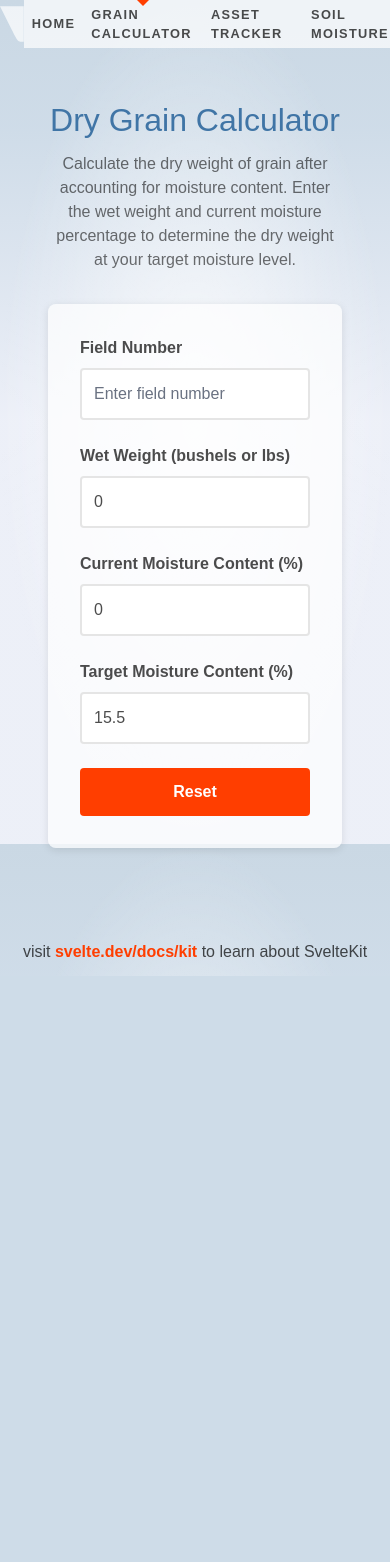
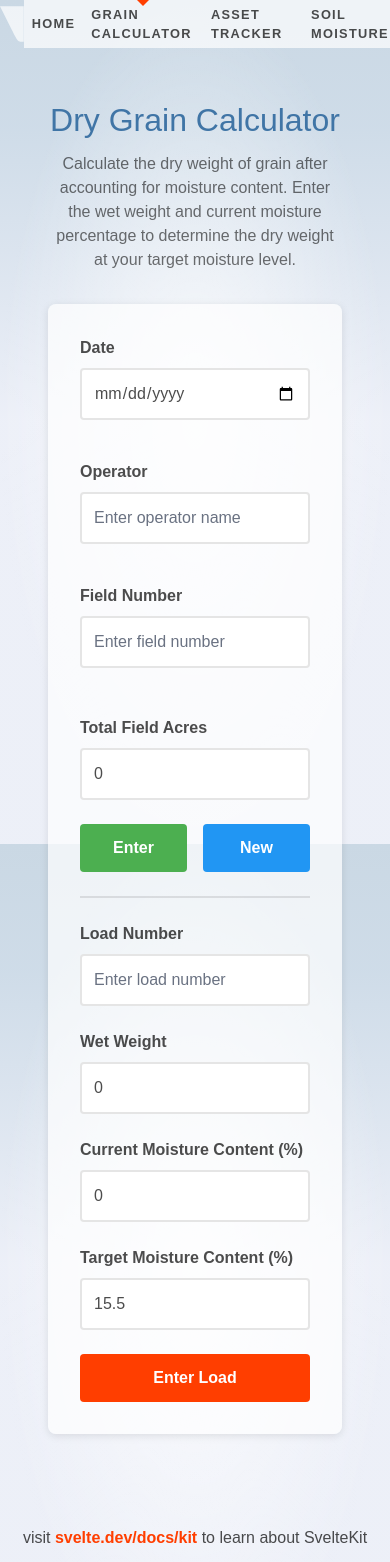
Before and after one commit to heidemanndesigns/GrainCalculator1, a SvelteKit app in the folder graincalculator/: page /grain-calculator in a window 390 px wide. Shown: the top 1562 px of the page. Before the commit the page ends 976 px from the top, so only its background shows below. Built offline with nearby package versions, Linux system fonts and the light colour scheme.

Commit message:
Enhance grain calculator interface by adding a top section for load entry, including fields for date, operator, and total field acres. Implement functionality to lock/unlock the top section and reset form inputs. Update styles for improved layout and responsiveness.

```diff
--- a/graincalculator/src/routes/grain-calculator/+page.svelte
+++ b/graincalculator/src/routes/grain-calculator/+page.svelte
@@ -1,5 +1,10 @@
 <script>
+	let isTopSectionLocked = $state(false);
+	let loadNumber = $state('');
+	let date = $state('');
 	let fieldNumber = $state('');
+	let operator = $state('');
+	let totalFieldAcres = $state(0);
 	let wetWeight = $state(0);
 	let moistureContent = $state(0);
 	let targetMoisture = $state(15.5); // Standard target moisture for corn
@@ -25,8 +30,22 @@
 		}
 	});
 
-	function reset() {
+	function enterTopSection() {
+		isTopSectionLocked = true;
+	}
+
+	function newTopSection() {
+		isTopSectionLocked = false;
+		date = '';
 		fieldNumber = '';
+		operator = '';
+		totalFieldAcres = 0;
+	}
+
+	function enterLoad() {
+		// TODO: Save/process the load data here
+		// For now, reset the form after entering the load
+		loadNumber = '';
 		wetWeight = 0;
 		moistureContent = 0;
 		targetMoisture = 15.5;
@@ -46,18 +65,74 @@
 	</p>
 
 	<div class="form-container">
+		<div class="top-section" class:locked={isTopSectionLocked}>
+			<div class="input-row">
+				<div class="input-group">
+					<label for="date">Date</label>
+					<input
+						id="date"
+						type="date"
+						bind:value={date}
+						disabled={isTopSectionLocked}
+					/>
+				</div>
+
+				<div class="input-group">
+					<label for="operator">Operator</label>
+					<input
+						id="operator"
+						type="text"
+						bind:value={operator}
+						placeholder="Enter operator name"
+						disabled={isTopSectionLocked}
+					/>
+				</div>
+
+				<div class="input-group">
+					<label for="field-number">Field Number</label>
+					<input
+						id="field-number"
+						type="text"
+						bind:value={fieldNumber}
+						placeholder="Enter field number"
+						disabled={isTopSectionLocked}
+					/>
+				</div>
+			</div>
+
+			<div class="input-group">
+				<label for="total-field-acres">Total Field Acres</label>
+				<input
+					id="total-field-acres"
+					type="number"
+					step="0.01"
+					min="0"
+					bind:value={totalFieldAcres}
+					placeholder="0"
+					disabled={isTopSectionLocked}
+				/>
+			</div>
+
+			<div class="top-section-buttons">
+				<button class="enter-btn" onclick={enterTopSection} disabled={isTopSectionLocked}>Enter</button>
+				<button class="new-btn" onclick={newTopSection}>New</button>
+			</div>
+		</div>
+
+		<hr class="form-divider" />
+
 		<div class="input-group">
-			<label for="field-number">Field Number</label>
+			<label for="load-number">Load Number</label>
 			<input
-				id="field-number"
+				id="load-number"
 				type="text"
-				bind:value={fieldNumber}
-				placeholder="Enter field number"
+				bind:value={loadNumber}
+				placeholder="Enter load number"
 			/>
 		</div>
 
 		<div class="input-group">
-			<label for="wet-weight">Wet Weight (bushels or lbs)</label>
+			<label for="wet-weight">Wet Weight</label>
 			<input
 				id="wet-weight"
 				type="number"
@@ -94,7 +169,7 @@
 			/>
 		</div>
 
-		<button class="reset-btn" onclick={reset}>Reset</button>
+		<button class="reset-btn" onclick={enterLoad}>Enter Load</button>
 	</div>
 
 	{#if dryWeight > 0}
@@ -146,6 +221,17 @@
 		margin-bottom: 2rem;
 	}
 
+	.input-row {
+		display: flex;
+		gap: 1rem;
+		margin-bottom: 1.5rem;
+	}
+
+	.input-row .input-group {
+		flex: 1;
+		margin-bottom: 0;
+	}
+
 	.input-group {
 		margin-bottom: 1.5rem;
 	}
@@ -170,6 +256,65 @@
 	.input-group input:focus {
 		outline: none;
 		border-color: var(--color-theme-2);
+	}
+
+	.input-group input:disabled {
+		background-color: #e0e0e0;
+		cursor: not-allowed;
+		opacity: 0.6;
+	}
+
+	.top-section.locked {
+		opacity: 0.7;
+	}
+
+	.top-section-buttons {
+		display: flex;
+		gap: 1rem;
+		margin-top: 1rem;
+		margin-bottom: 0;
+	}
+
+	.enter-btn,
+	.new-btn {
+		flex: 1;
+		padding: 0.75rem;
+		border: none;
+		border-radius: 4px;
+		font-size: 1rem;
+		font-weight: 600;
+		cursor: pointer;
+		transition: background 0.2s;
+	}
+
+	.enter-btn {
+		background: #4caf50;
+		color: white;
+	}
+
+	.enter-btn:hover:not(:disabled) {
+		background: #45a049;
+	}
+
+	.enter-btn:disabled {
+		background: #cccccc;
+		cursor: not-allowed;
+		opacity: 0.6;
+	}
+
+	.new-btn {
+		background: #2196f3;
+		color: white;
+	}
+
+	.new-btn:hover {
+		background: #0b7dda;
+	}
+
+	.form-divider {
+		border: none;
+		border-top: 2px solid rgba(0, 0, 0, 0.1);
+		margin: 1.5rem 0;
 	}
 
 	.reset-btn {
@@ -229,6 +374,16 @@
 		color: var(--color-theme-2);
 	}
 
+	@media (max-width: 640px) {
+		.input-row {
+			flex-direction: column;
+		}
+
+		.input-row .input-group {
+			margin-bottom: 1.5rem;
+		}
+	}
+
 	@media (min-width: 640px) {
 		.result-card {
 			flex-direction: row;
```
